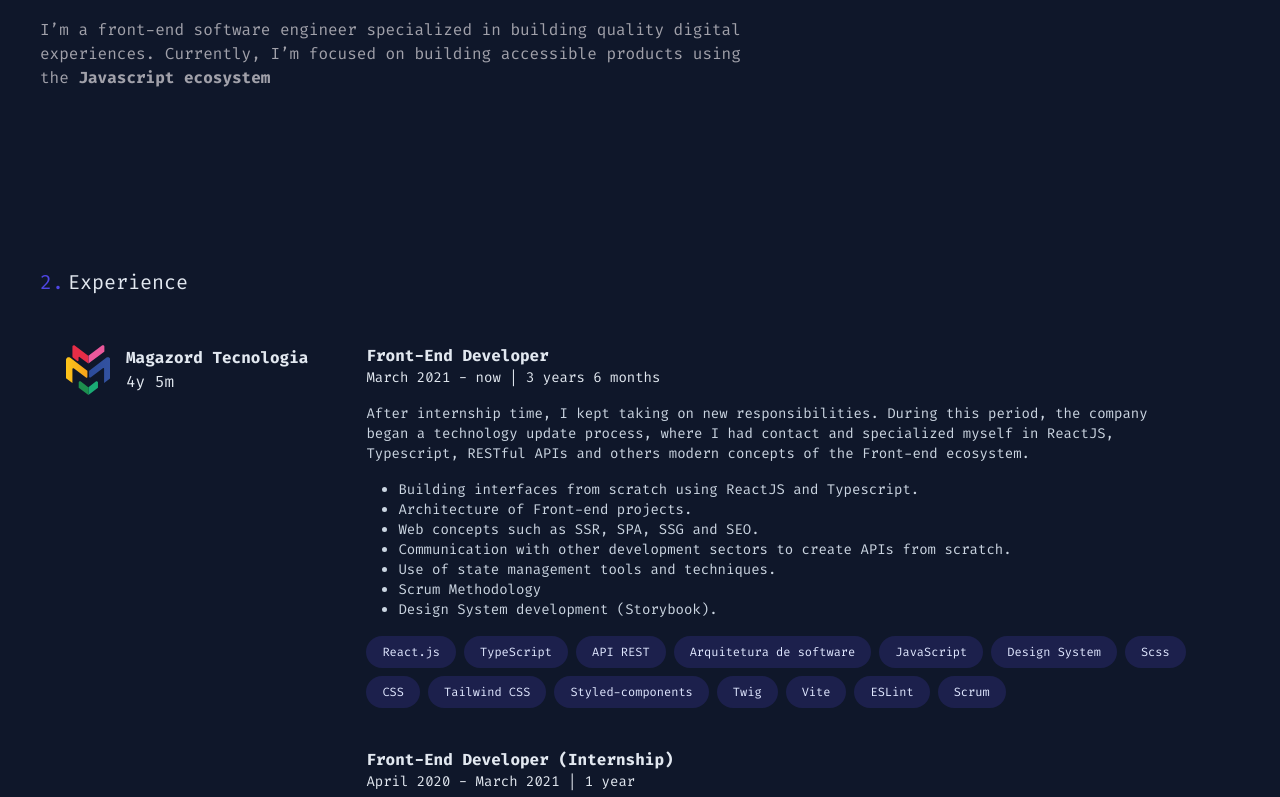
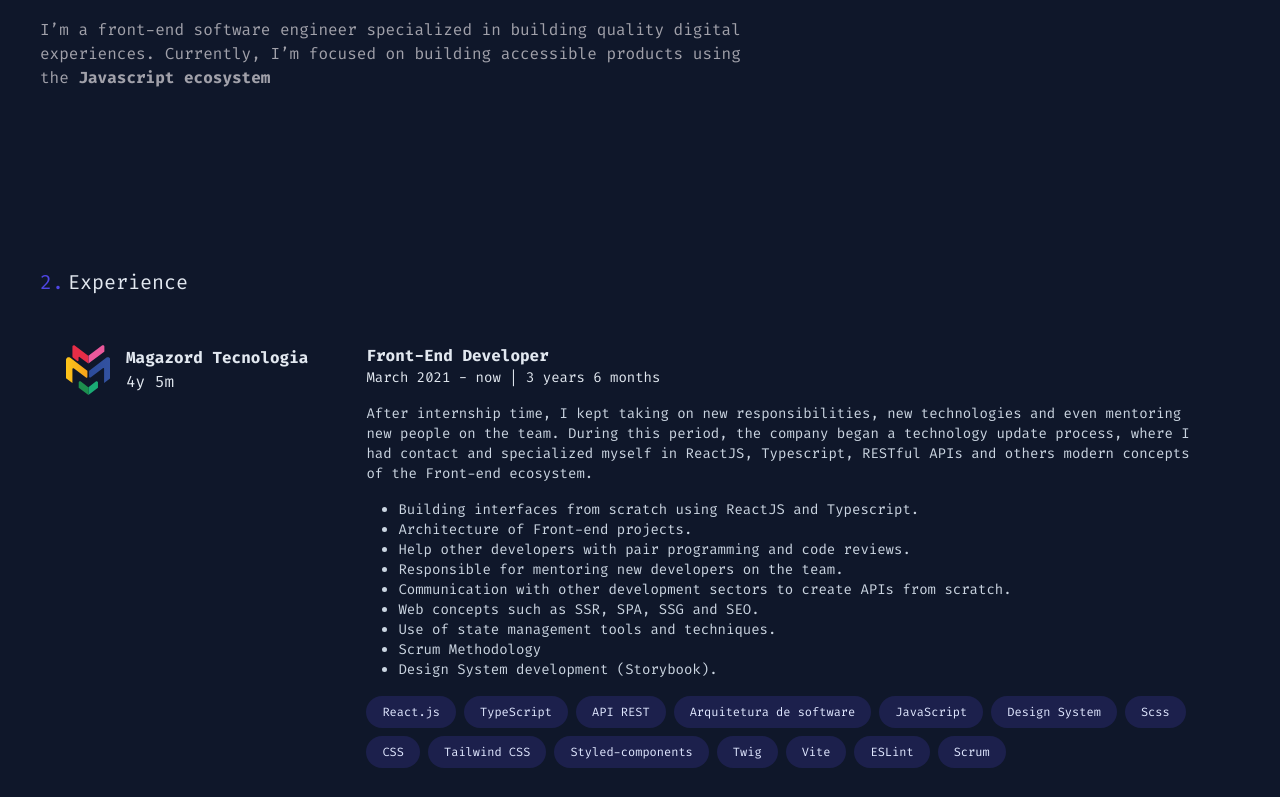
Before and after one commit to lucasdebeterco/lucasdebeterco-dev, a Next.js app: page / in a window 1280 px wide. Shown: the part 484-1281 px from the top of the page. Built offline with nearby package versions, Linux system fonts and the light colour scheme.

Commit message:
experiences update

```diff
--- a/src/app/components/Experience.tsx
+++ b/src/app/components/Experience.tsx
@@ -28,16 +28,18 @@ export function Experience() {
                         </div>
 
                         <p className="text-slate-300">
-                            After internship time, I kept taking on new responsibilities. During this period, the company
-                            began a technology update process, where I had contact and specialized myself in ReactJS,
-                            Typescript, RESTful APIs and others modern concepts of the Front-end ecosystem.
+                            After internship time, I kept taking on new responsibilities, new technologies and even mentoring new people on the team.
+                            During this period, the company began a technology update process, where I had contact and specialized myself in
+                            ReactJS, Typescript, RESTful APIs and others modern concepts of the Front-end ecosystem.
                         </p>
 
                         <ul className="ml-8 list-disc text-slate-300">
                             <li>Building interfaces from scratch using ReactJS and Typescript.</li>
                             <li>Architecture of Front-end projects.</li>
+                            <li>Help other developers with pair programming and code reviews.</li>
+                            <li>Responsible for mentoring new developers on the team.</li>
+                            <li>Communication with other development sectors to create APIs from scratch.</li>
                             <li>Web concepts such as SSR, SPA, SSG and SEO.</li>
-                            <li>Communication with other development sectors to create APIs from scratch.</li>
                             <li>Use of state management tools and techniques.</li>
                             <li>Scrum Methodology</li>
                             <li>Design System development (Storybook).</li>
```
